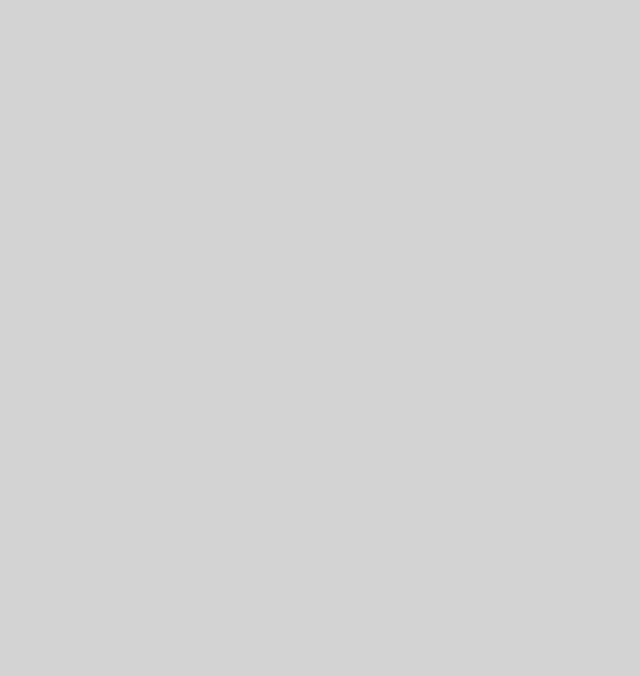
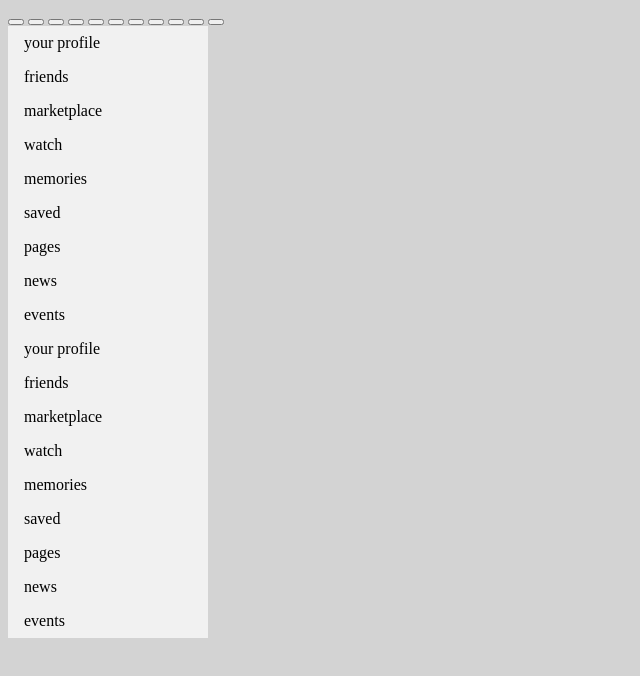
Before and after one commit to Max-Merila/Facebook_concept, a plain HTML site: page index.html in a window 1280 px wide. Shown: the whole page, without its empty margins (0-640 px from the left). Drawn offline with Linux system fonts and the light colour scheme.

Commit message:
added what i previously stated but this time i uploaded the right files.

```diff
--- a/index.html
+++ b/index.html
@@ -6,7 +6,39 @@
     <link rel="stylesheet" href="styles.css">
   </head>
   <body>
+    <button type="button" name="logo"></button>
+    <button type="button" name="search"></button>
+    <button type="button" name="home"></button>
+    <button type="button" name="watch"></button>
+    <button type="button" name="marketplace"></button>
+    <button type="button" name="groups"></button>
+    <button type="button" name="gaming"></button>
+    <button type="button" name="menu"></button>
+    <button type="button" name="messenger"></button>
+    <button type="button" name="notifications"></button>
+    <button type="button" name="account"></button>
 
+    <ul>
+  <li><a href="">your profile</a></li>
+  <li><a href="">friends</a></li>
+  <li><a href="">marketplace</a></li>
+  <li><a href="">watch</a></li>
+  <li><a href="">memories</a></li>
+  <li><a href="">saved</a></li>
+  <li><a href="">pages</a></li>
+  <li><a href="">news</a></li>
+  <li><a href="">events</a></li>
+  <li><a href="">your profile</a></li>
+  <li><a href="">friends</a></li>
+  <li><a href="">marketplace</a></li>
+  <li><a href="">watch</a></li>
+  <li><a href="">memories</a></li>
+  <li><a href="">saved</a></li>
+  <li><a href="">pages</a></li>
+  <li><a href="">news</a></li>
+  <li><a href="">events</a></li>
+
+</ul>
 
 
 
--- a/styles.css
+++ b/styles.css
@@ -1,3 +1,20 @@
 body {
   background-color: lightgrey;
 }
+ul {
+  list-style-type: none;
+  margin: 0;
+  padding: 0;
+  width: 200px;
+  background-color: #f1f1f1;
+}
+li a {
+  display: block;
+  color: #000;
+  padding: 8px 16px;
+  text-decoration: none;
+}
+li a:hover {
+  background-color: #555;
+  color: white;
+}
```
Also changed, not shown: 1 other file.
